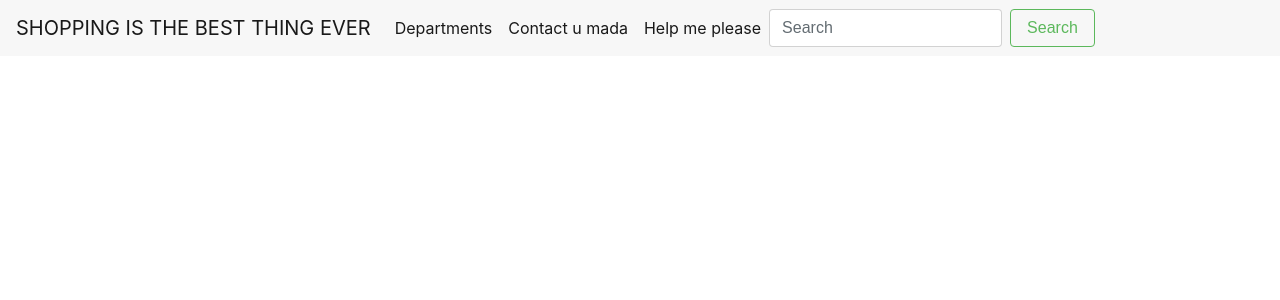
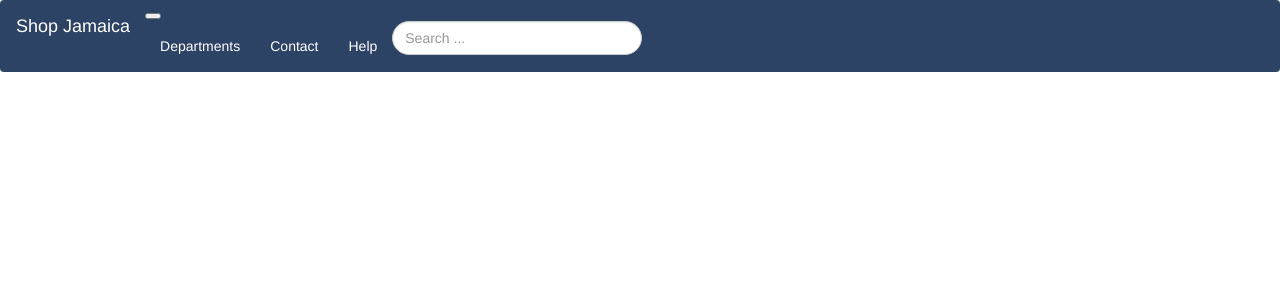
Before and after one commit to Ne1k1/shopping-site-project, a Django app: page / in a window 1280 px wide. Shown: the top 300 px of the page. Run offline with Django 3.2, Linux system fonts and the light colour scheme; some libraries are stand-ins or nearby versions.

Commit message:
Navbar FAIL

```diff
--- a/app/static/css/main.css
+++ b/app/static/css/main.css
@@ -0,0 +1,8 @@
+nav{
+	background-color: #2d4366;
+	color: #ffffff;
+}
+
+nav.a {
+	color: #ffffff;
+}
--- a/app/templates/index.html
+++ b/app/templates/index.html
@@ -5,7 +5,7 @@
 <head>
 	<meta name="viewport" content="width=device-width, initial-scale=1">
 	<link rel="stylesheet"  href="{% static 'css/main.css' %}">
-	<link rel="stylesheet" href="https://maxcdn.bootstrapcdn.com/bootstrap/4.0.0-alpha.6/css/bootstrap.min.css" integrity="sha384-rwoIResjU2yc3z8GV/NPeZWAv56rSmLldC3R/AZzGRnGxQQKnKkoFVhFQhNUwEyJ" crossorigin="anonymous">
+	<link rel="stylesheet" href="https://maxcdn.bootstrapcdn.com/bootstrap/3.3.7/css/bootstrap.min.css">
 	<title>Shop Jamaica</title>
 </head>
 
@@ -20,32 +20,39 @@
 
 
 
-	<nav class="navbar navbar-toggleable-md navbar-light bg-faded" role="navigation">
+	<nav style="background-color: #2d4366; color: #ffffff;" class="navbar navbar-toggleable-md navbar-light bg-faded" role="navigation">
 		<button class="navbar-toggler navbar-toggler-right" type="button" data-toggle="collapse" data-target="#mainnavbar" aria-controls="mainnavbar" aria-expanded="false" aria-label="Toggle navigation">
 			<span class="navbar-toggler-icon"></span>
 		</button>
 
-		<a class="navbar-brand" href="#">SHOPPING IS THE BEST THING EVER</a>
+		<a style="color: #ffffff;" class="navbar-brand" href="#">Shop Jamaica</a>
 
 		<div class="collapse navbar-collapse" id="mainnavbar">
 			<ul class="nav navbar-nav navbar-center">
 				<li class="nav-item active">
-					<a class="nav-link" href="#">Departments <span class="sr-only">(current)</span> </a>
+					<a style="color: #ffffff;" class="nav-link" href="#">Departments <span class="sr-only">(current)</span> </a>
 				</li>
 
 				<li class="nav-item active">
-					<a class="nav-link" href="#">Contact u mada</a>
+					<a style="color: #ffffff;" class="nav-link" href="#">Contact</a>
 				</li>
 
 				<li class="nav-item active">
-					<a class="nav-link" href="#">Help me please</a>
+					<a style="color: #ffffff;" class="nav-link" href="#">Help</a>
 				</li>
 			</ul>
 
-			<form class="form-inline my-2 my-lg-0">
-				<input class="form-control mr-sm-2" type="text" placeholder="Search">
-				<button class="btn btn-outline-success my-2 my-sm-0" type="submit">Search</button>
-			</form>
+
+
+
+			<div style="width: 250px; border-radius: 50px;" class="input-group right-inner-addon">
+
+				<input type="text" class="form-control" placeholder="Search ..." style="border-radius: 50px;"/>
+				<!--<button type="button" class="btn btn-default" aria-label="Search">
+					<span class="glyphicon glyphicon-search" aria-hidden="true"></span>
+				</button>-->
+
+			</div><!-- /input-group -->
 
 		</div>
 
```
